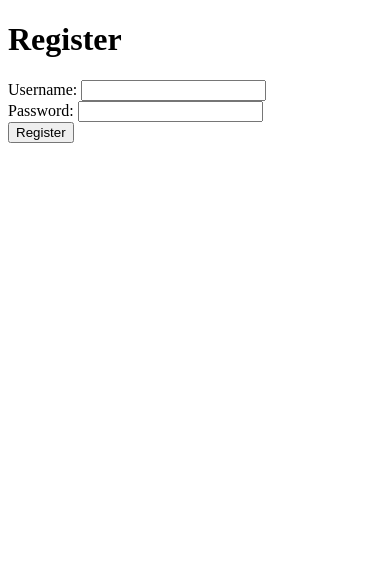
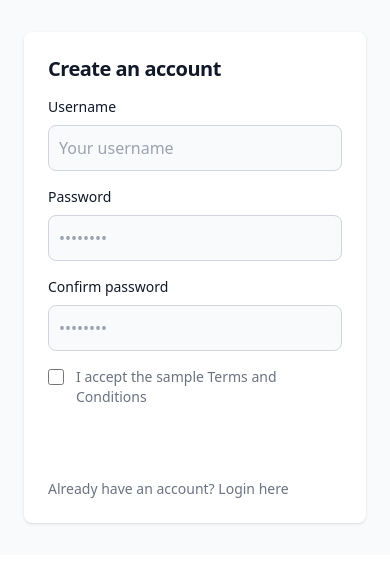
Before and after one commit to LeonR92/MyProject, a Flask app: page /register in a window 390 px wide. Shown: the top 564 px of the page. Run offline with Flask 3, Linux system fonts and the light colour scheme; some libraries are stand-ins or nearby versions.

Commit message:
checkpoint

```diff
--- a/MyProject/templates/login.html
+++ b/MyProject/templates/login.html
@@ -42,12 +42,12 @@
                                   <label for="remember" class="text-gray-500 dark:text-gray-300">Remember me</label>
                                 </div>
                             </div>
-                            <a href="#" class="text-sm font-medium text-white hover:underline dark:text-primary-500">Forgot password?</a>
+                            <a href="#" class="text-sm font-medium text-gray-500 hover:underline dark:text-primary-500">Forgot password?</a>
                         </div>
                         <!-- Submit and register -->
                         <input type="submit" value="Login" class="w-full text-white bg-blue-600 hover:bg-primary-700 focus:ring-4 focus:outline-none focus:ring-primary-300 font-medium rounded-lg text-sm px-5 py-2.5 text-center dark:bg-primary-600 dark:hover:bg-primary-700 dark:focus:ring-primary-800">
                          <p class="text-sm font-light text-gray-500 dark:text-gray-400">
-                            Don't have an account yet? <a href="/register" class="font-medium text-primary-600 hover:underline dark:text-primary-500">Sign up</a>
+                            Don't have an account yet? <a href="/register" class="font-medium font-bold text-primary-600 hover:underline dark:text-white">Sign up now</a>
                         </p>
                     </form>
                 </div>
--- a/MyProject/templates/register.html
+++ b/MyProject/templates/register.html
@@ -2,13 +2,69 @@
 <html>
 <head>
     <title>Register</title>
+    <script src="https://cdn.tailwindcss.com"></script>
 </head>
+
 <body>
-    <h1>Register</h1>
-    <form method="post">
-        Username: <input type="text" name="username" required><br>
-        Password: <input type="password" name="password" required><br>
-        <input type="submit" value="Register">
-    </form>
+
+    <section class="bg-gray-50 dark:bg-gray-900">
+        <div class="flex flex-col items-center justify-center px-6 py-8 mx-auto md:h-screen lg:py-0">
+
+            <div class="w-full bg-white rounded-lg shadow dark:border md:mt-0 sm:max-w-md xl:p-0 dark:bg-gray-800 dark:border-gray-700">
+                <div class="p-6 space-y-4 md:space-y-6 sm:p-8">
+                    <h1 class="text-xl font-bold leading-tight tracking-tight text-gray-900 md:text-2xl dark:text-white">
+                        Create an account
+                    </h1>
+                    <form class="space-y-4 md:space-y-6" method="post" id="registration-form">
+                        <!-- Display flash messages -->
+                        {% with messages = get_flashed_messages() %}
+                        {% if messages %}
+                            <ul class="flashes" id="flash-messages" >
+                            {% for message in messages %}
+                                <li class="text-red-500 flash-message">{{ message }}</li>
+                            {% endfor %}
+                            </ul>
+                            {% endif %}
+                        {% endwith %}
+                        <div>
+                            <label for="username" class="block mb-2 text-sm font-medium text-gray-900 dark:text-white">Username</label>
+                            <input type="text" name="username" id="username" placeholder="Your username" class="bg-gray-50 border border-gray-300 text-gray-900 sm:text-sm rounded-lg focus:ring-primary-600 focus:border-primary-600 block w-full p-2.5 dark:bg-gray-700 dark:border-gray-600 dark:placeholder-gray-400 dark:text-white dark:focus:ring-blue-500 dark:focus:border-blue-500" required="">
+                        </div>
+                        <div>
+                            <label for="password" class="block mb-2 text-sm font-medium text-gray-900 dark:text-white">Password</label>
+                            <input type="password" name="password" id="password" placeholder="••••••••" class="bg-gray-50 border border-gray-300 text-gray-900 sm:text-sm rounded-lg focus:ring-primary-600 focus:border-primary-600 block w-full p-2.5 dark:bg-gray-700 dark:border-gray-600 dark:placeholder-gray-400 dark:text-white dark:focus:ring-blue-500 dark:focus:border-blue-500" required="">
+                        </div>
+                        <div>
+                            <label for="confirm-password" class="block mb-2 text-sm font-medium text-gray-900 dark:text-white">Confirm password</label>
+                            <input type="password" name="confirm-password" id="confirm-password" placeholder="••••••••" class="bg-gray-50 border border-gray-300 text-gray-900 sm:text-sm rounded-lg focus:ring-primary-600 focus:border-primary-600 block w-full p-2.5 dark:bg-gray-700 dark:border-gray-600 dark:placeholder-gray-400 dark:text-white dark:focus:ring-blue-500 dark:focus:border-blue-500" required="">
+                        </div>
+                        <div class="flex items-start">
+                            <div class="flex items-center h-5">
+                              <input id="terms" aria-describedby="terms" type="checkbox" class="w-4 h-4 border border-gray-300 rounded bg-gray-50 focus:ring-3 focus:ring-primary-300 dark:bg-gray-700 dark:border-gray-600 dark:focus:ring-primary-600 dark:ring-offset-gray-800" required="">
+                            </div>
+                            <div class="ml-3 text-sm">
+                              <label for="terms" class="font-light text-gray-500 dark:text-gray-300">I accept the <a class="font-medium text-primary-600 hover:underline dark:text-primary-500" href="#"> sample Terms and Conditions</a></label>
+                            </div>
+                        </div>
+                        <button type="submit" value="Register" class="w-full text-white font-bold text-lg bg-primary-600 hover:bg-primary-700 focus:ring-4 focus:outline-none focus:ring-primary-300 font-medium rounded-lg text-sm px-5 py-2.5 text-center dark:bg-blue-600 dark:hover:bg-blue-700 dark:focus:ring-primary-800">Create</button>
+                        <p class="text-sm font-light text-gray-500 dark:text-gray-400">
+                            Already have an account? <a href="/login" class="font-medium text-primary-600 hover:underline dark:text-primary-500">Login here</a>
+                        </p>
+                    </form>
+                </div>
+            </div>
+        </div>
+      </section>
 </body>
+<script src="/static/register.js"></script>
+<script>
+    window.onload = function() {
+        const flashMessages = document.querySelectorAll('.flash-message');
+        flashMessages.forEach(message => {
+            setTimeout(() => {
+                message.classList.add('hidden');
+            }, 2000);
+        });
+    };
+</script>
 </html>
```
Also changed, not shown: MyProject/todo.md (+1 -1 lines), MyProject/users_login.db.
